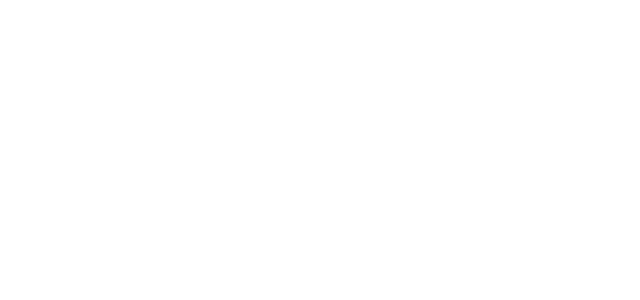
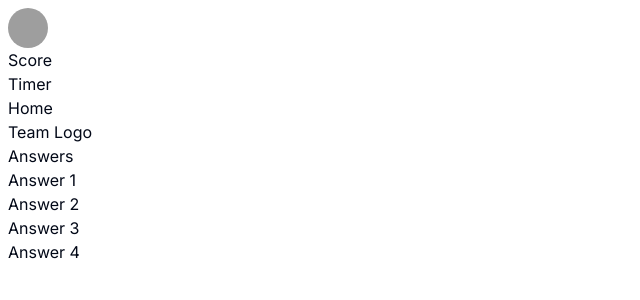
Before and after one commit to jwbw29/logo-trivia, a Next.js app: page /game in a window 1280 px wide. Shown: the top 300 px of the page, without its empty margins (0-640 px from the left). Built offline with nearby package versions, Linux system fonts and the light colour scheme; grey boxes are pictures that could not be loaded.

Commit message:
Add Nav component and update tests

```diff
--- a/app/game/page.tsx
+++ b/app/game/page.tsx
@@ -1,13 +1,18 @@
-import Image from "next/image";
-import {
-  Select,
-  SelectContent,
-  SelectItem,
-  SelectTrigger,
-  SelectValue,
-} from "@/components/ui/select";
-import { StartButton } from "@/components/Buttons";
+import Nav from "@/components/Nav";
 
 export default function Game() {
-  return <main className="flex flex-col min-h-screen p-2"></main>;
+  return (
+    <main className="flex flex-col min-h-screen p-2">
+      <Nav />
+      <div>Score</div>
+      <div>Timer</div>
+      <div>Home</div>
+      <div>Team Logo</div>
+      <div>Answers</div>
+      <div>Answer 1</div>
+      <div>Answer 2</div>
+      <div>Answer 3</div>
+      <div>Answer 4</div>
+    </main>
+  );
 }
--- a/components/Nav.tsx
+++ b/components/Nav.tsx
@@ -3,12 +3,10 @@
 export default function Nav() {
   return (
     <nav>
-      {" "}
       <Avatar>
         <AvatarImage src="https://github.com/shadcn.png" />
         <AvatarFallback>CN</AvatarFallback>
       </Avatar>
-      ;
     </nav>
   );
 }
```
Also changed, not shown: 1 other file (tests, documents, lock files or other folders).
